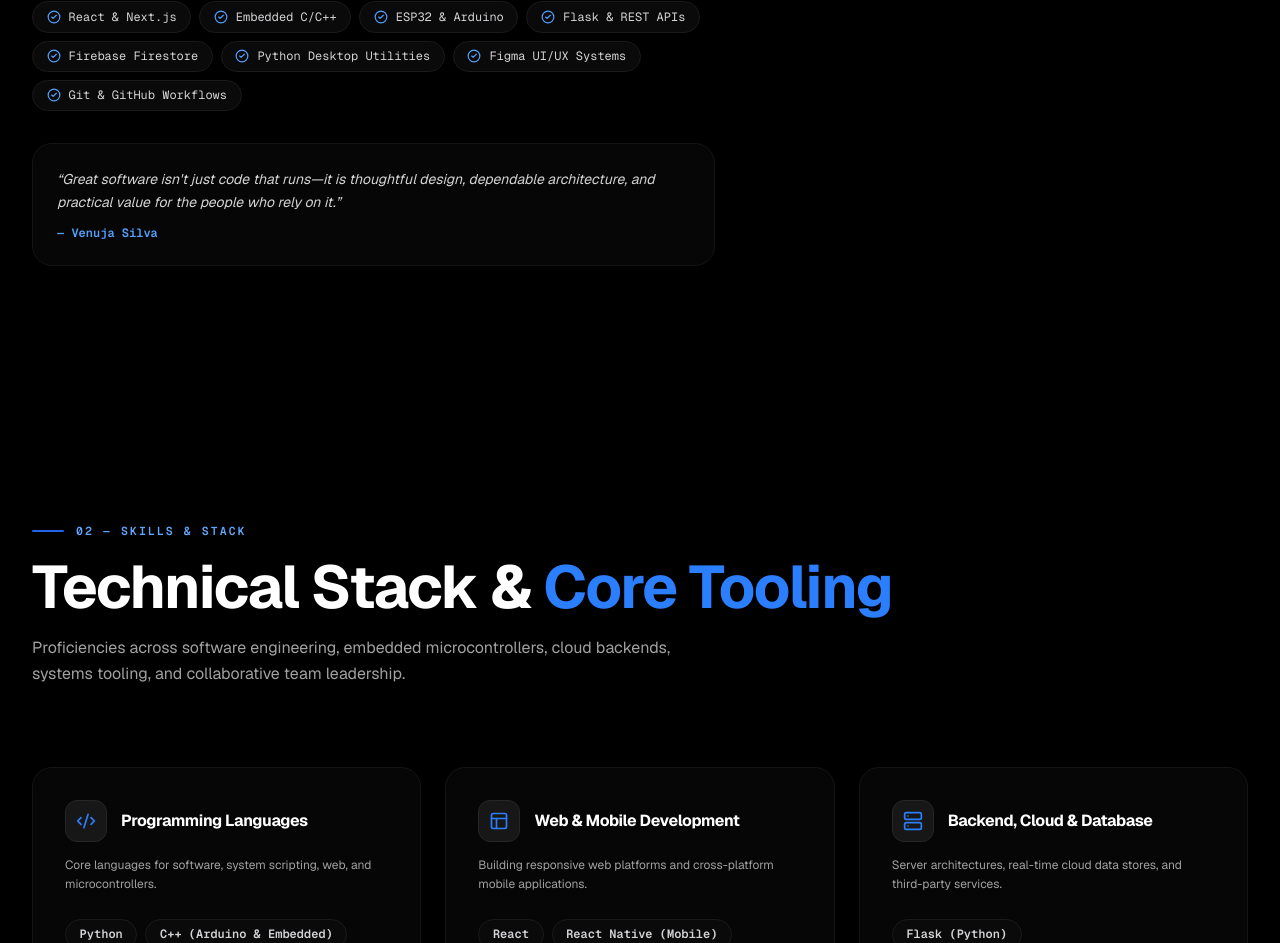
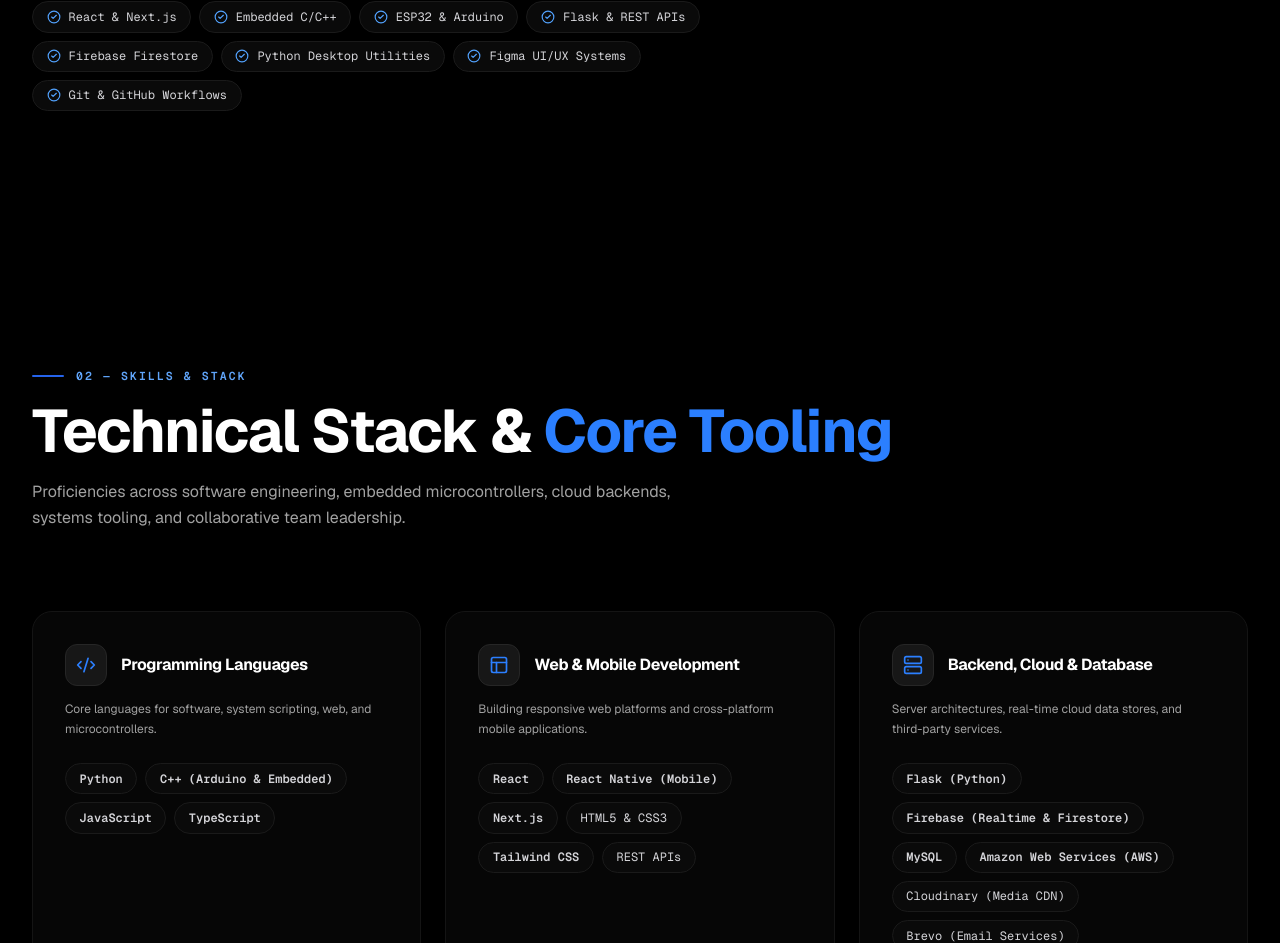
Before and after one commit to venujatech-byte/portfolio, a Next.js app: page / in a window 1280 px wide. Shown: the part 1709-2652 px from the top of the page. Built offline with nearby package versions, Linux system fonts and the light colour scheme.

Commit message:
feat: remove personal quote callout box from About section

```diff
--- a/components/About.tsx
+++ b/components/About.tsx
@@ -124,17 +124,6 @@
                 ))}
               </div>
             </div>
-
-            {/* Quote Block */}
-            <div className="surface-card p-6 border-l-2 border-l-blue-600">
-              <p className="text-sm text-neutral-300 italic leading-relaxed">
-                &ldquo;Great software isn&apos;t just code that runs—it is thoughtful design,
-                dependable architecture, and practical value for the people who rely on it.&rdquo;
-              </p>
-              <span className="block mt-3 text-xs font-mono font-semibold text-blue-400">
-                — Venuja Silva
-              </span>
-            </div>
           </motion.div>
 
           {/* Right Column: The Through-Line (Inspired by Pahan's site) */}
```
